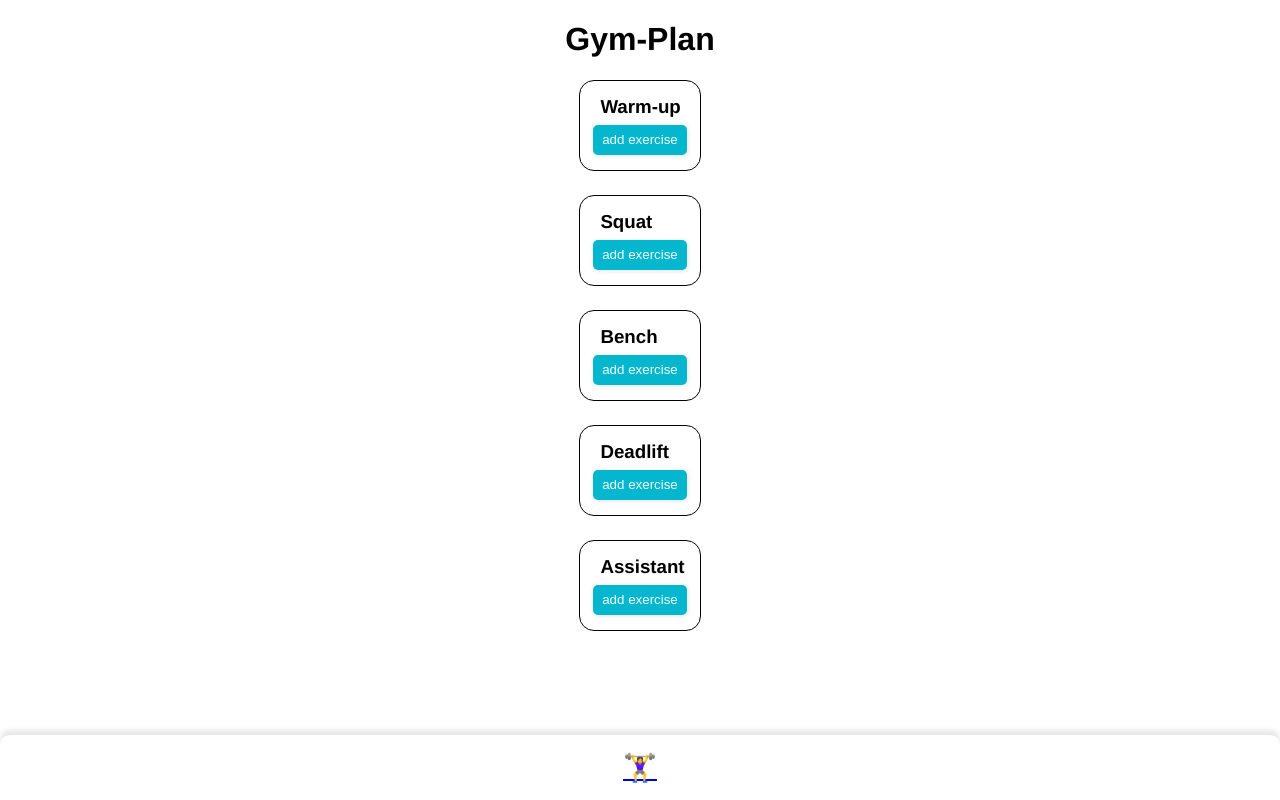
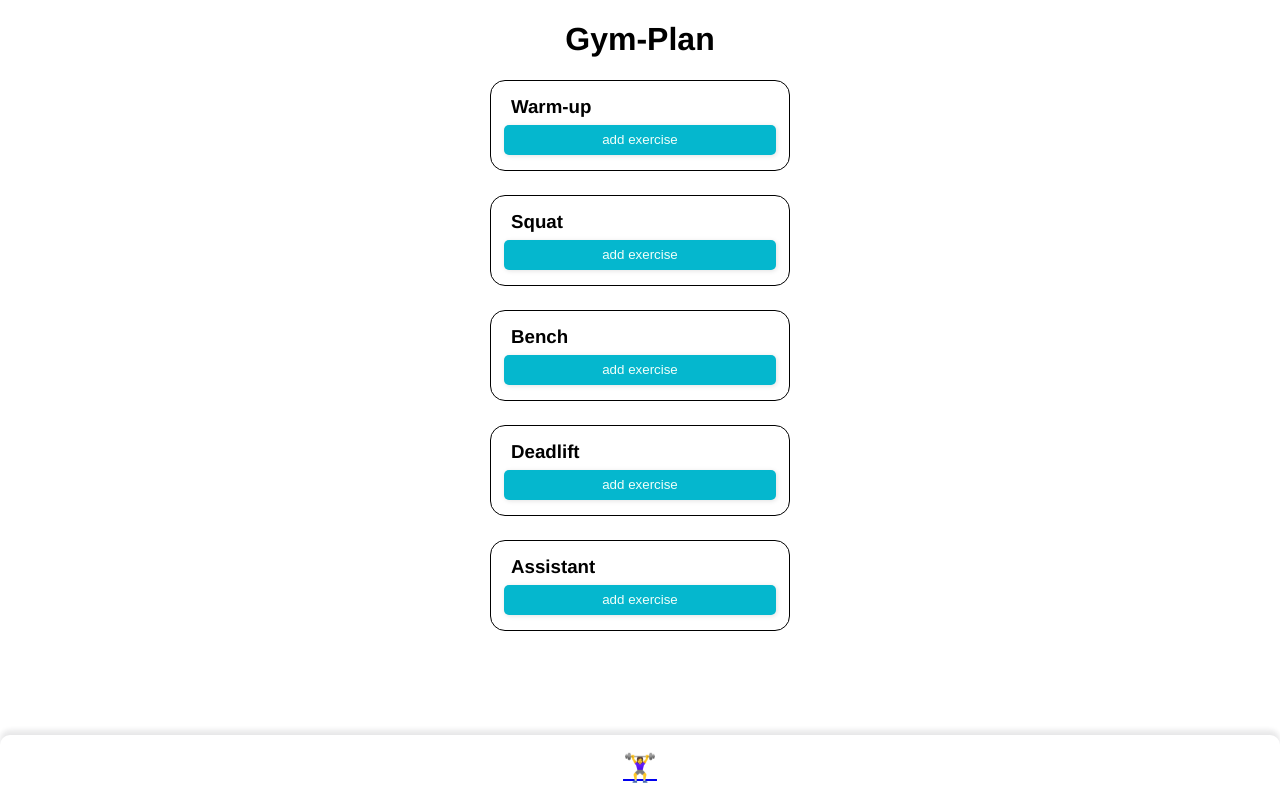
Before and after one commit to KirstenSchuhmann/CapstoneProject, a Next.js app: page / in a window 1280 px wide. Built offline with nearby package versions, Linux system fonts and the light colour scheme.

Commit message:
main didn't needed the flex-direction & align item

```diff
--- a/components/GymPlan/WorkoutSet.js
+++ b/components/GymPlan/WorkoutSet.js
@@ -30,7 +30,7 @@ const StyledSection = styled.section`
   border: 1px solid black;
   border-radius: 15px;
   padding: 13px;
-  width: auto;
+  min-width: 300px;
   margin: 0 1rem 1.5rem 1rem;
 
   h3 {
--- a/pages/index.js
+++ b/pages/index.js
@@ -17,7 +17,5 @@ export default function Home() {
 
 const StyledMain = styled.main`
   display: flex;
-  flex-direction: column;
   justify-content: center;
-  align-items: center;
 `;
```
